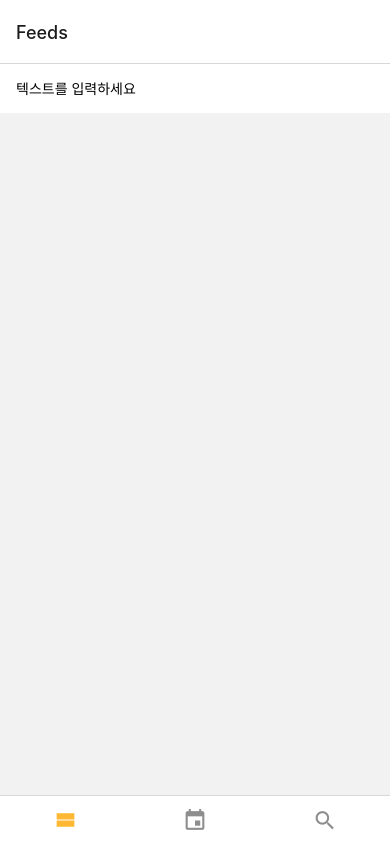
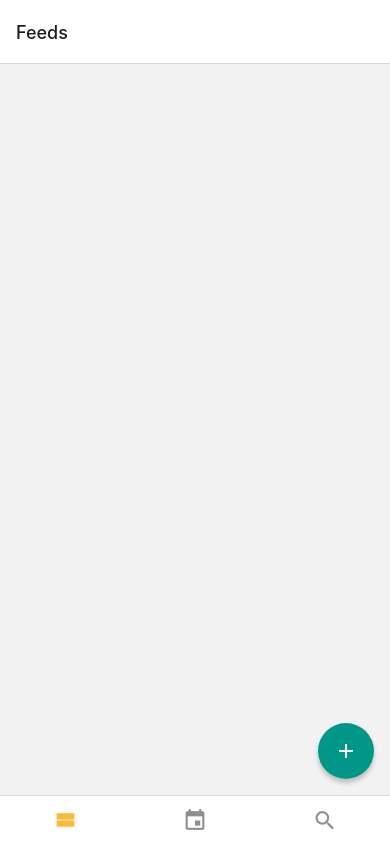
Before and after one commit to ShimHyesu/ExpoApp, a React Native app: screen /Feeds in a window 390 px wide. Built offline with nearby package versions, Linux system fonts and the light colour scheme.

Commit message:
새 글 작성하기_FloatingWriteButton 구현

```diff
--- /dev/null
+++ b/components/FloatingWriteButton.js
@@ -0,0 +1,59 @@
+import React from "react";
+import { Platform, Pressable, StyleSheet, View } from "react-native";
+import Icon from "react-native-vector-icons/MaterialIcons";
+import { useNavigation } from "@react-navigation/native";
+
+function FloatingWriteButton() {
+  const navigation = useNavigation();
+
+  const onPress = () => {
+    navigation.navigate("Write");
+  };
+  return (
+    <View style={styles.wrapper}>
+      <Pressable
+        style={({ pressed }) => [
+          styles.button,
+          Platform.OS === "ios" && { opacity: pressed ? 0.6 : 1 },
+        ]}
+        android_ripple={{ color: "white" }}
+        onPress={onPress}
+      >
+        <Icon name="add" size={24} style={styles.Icon} />
+      </Pressable>
+    </View>
+  );
+}
+
+export default FloatingWriteButton;
+
+const styles = StyleSheet.create({
+  wrapper: {
+    position: "absolute",
+    bottom: 16,
+    right: 16,
+    width: 56,
+    height: 56,
+    borderRadius: 28,
+    //iOS 전용 그림자 설정
+    shadowColor: "#4d4d4d",
+    shadowOffset: { width: 0, height: 4 },
+    shadowOpacity: 0.3,
+    shadowRadius: 4,
+    //안드로이드 전용 그림자 설정
+    elevation: 5,
+    //iOS에서는 overflow가 hidden일 경우 그림자가 보여지지 않음
+    overflow: Platform.select({ android: "hidden" }),
+  },
+  button: {
+    width: 56,
+    height: 56,
+    borderRadius: 28,
+    backgroundColor: "#009688",
+    justifyContent: "center",
+    alignItems: "center",
+  },
+  Icon: {
+    color: "white",
+  },
+});
--- a/screens/CalendarScreen.js
+++ b/screens/CalendarScreen.js
@@ -1,23 +1,15 @@
-import React, { useContext } from "react";
+import React from "react";
 import { View, Text, StyleSheet } from "react-native";
-import LogContext from "../contexts/LogContext";
 
 //LogContext가 지닌 값 화면에 띄우기
 function CalendarScreen() {
-  const { text } = useContext(LogContext);
-
   return (
     <View>
-      <Text style={styles.text}>{text}</Text>
+      <Text>캘린더 화면</Text>
     </View>
   );
 }
 
 export default CalendarScreen;
 
-const styles = StyleSheet.create({
-  text: {
-    padding: 16,
-    fontSize: 24,
-  },
-});
+const styles = StyleSheet.create({});
--- a/screens/FeedsScreen.js
+++ b/screens/FeedsScreen.js
@@ -1,19 +1,11 @@
-import React, { useContext } from "react";
-import { View, Text, StyleSheet, TextInput } from "react-native";
-import LogContext from "../contexts/LogContext";
+import React from "react";
+import { View, StyleSheet, Text } from "react-native";
+import FloatingWriteButton from "../components/FloatingWriteButton";
 
 function FeedsScreen() {
-  //useContext Hook함수로 Context값을 훨씬 간결하게 사용 가능
-  const { text, setText } = useContext(LogContext);
-
   return (
-    <View>
-      <TextInput
-        value={text}
-        onChangeText={setText}
-        placeholder="텍스트를 입력하세요"
-        style={styles.input}
-      />
+    <View style={styles.block}>
+      <FloatingWriteButton />
     </View>
   );
 }
@@ -21,8 +13,7 @@ function FeedsScreen() {
 export default FeedsScreen;
 
 const styles = StyleSheet.create({
-  input: {
-    padding: 16,
-    backgroundColor: "white",
+  block: {
+    flex: 1,
   },
 });
--- a/screens/MainTab.js
+++ b/screens/MainTab.js
@@ -36,7 +36,7 @@ function MainTab() {
         }}
       />
       <Tab.Screen
-        name="event"
+        name="Search"
         component={SearchScreen}
         options={{
           tabBarIcon: ({ color, size }) => (
```
